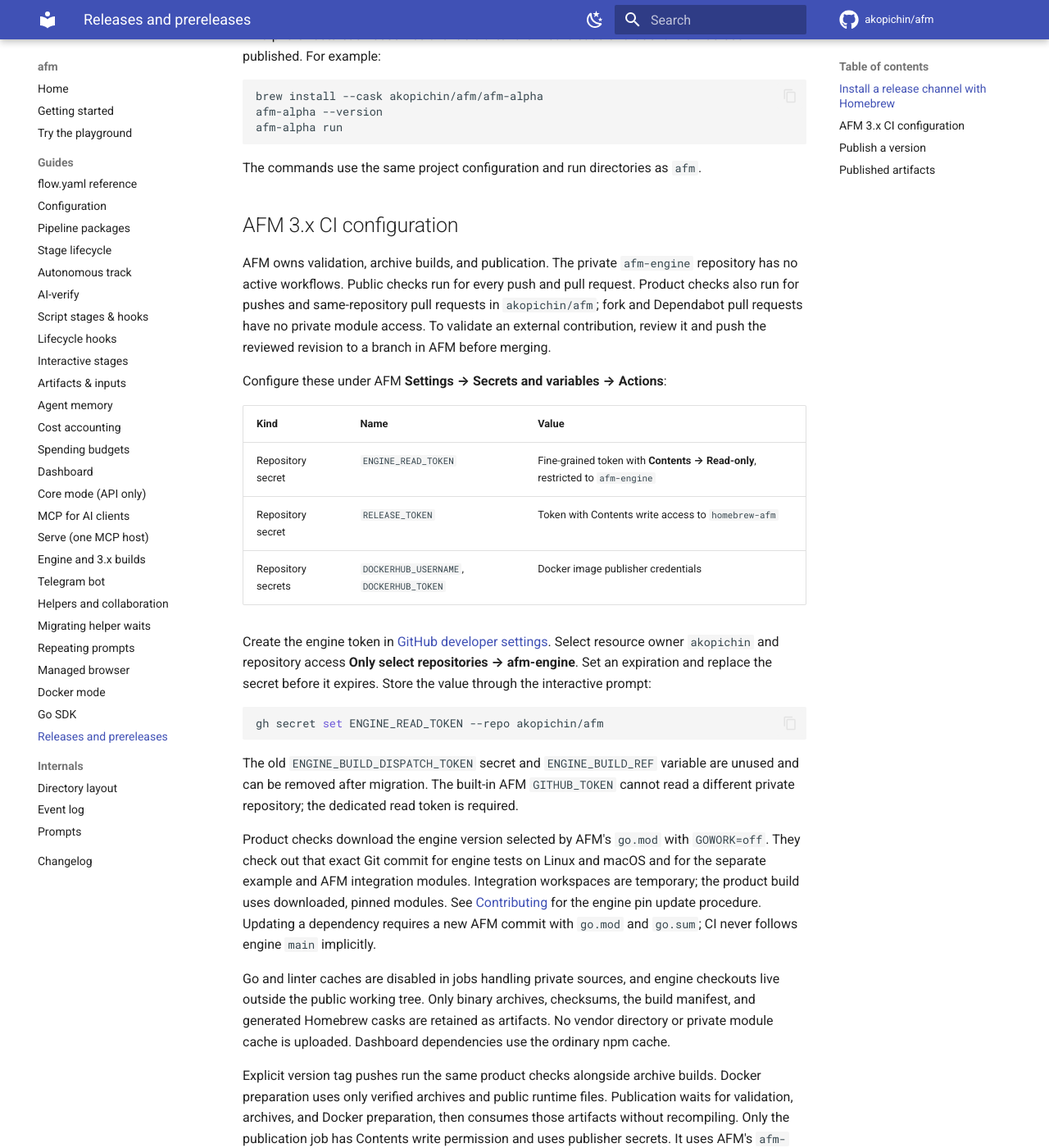
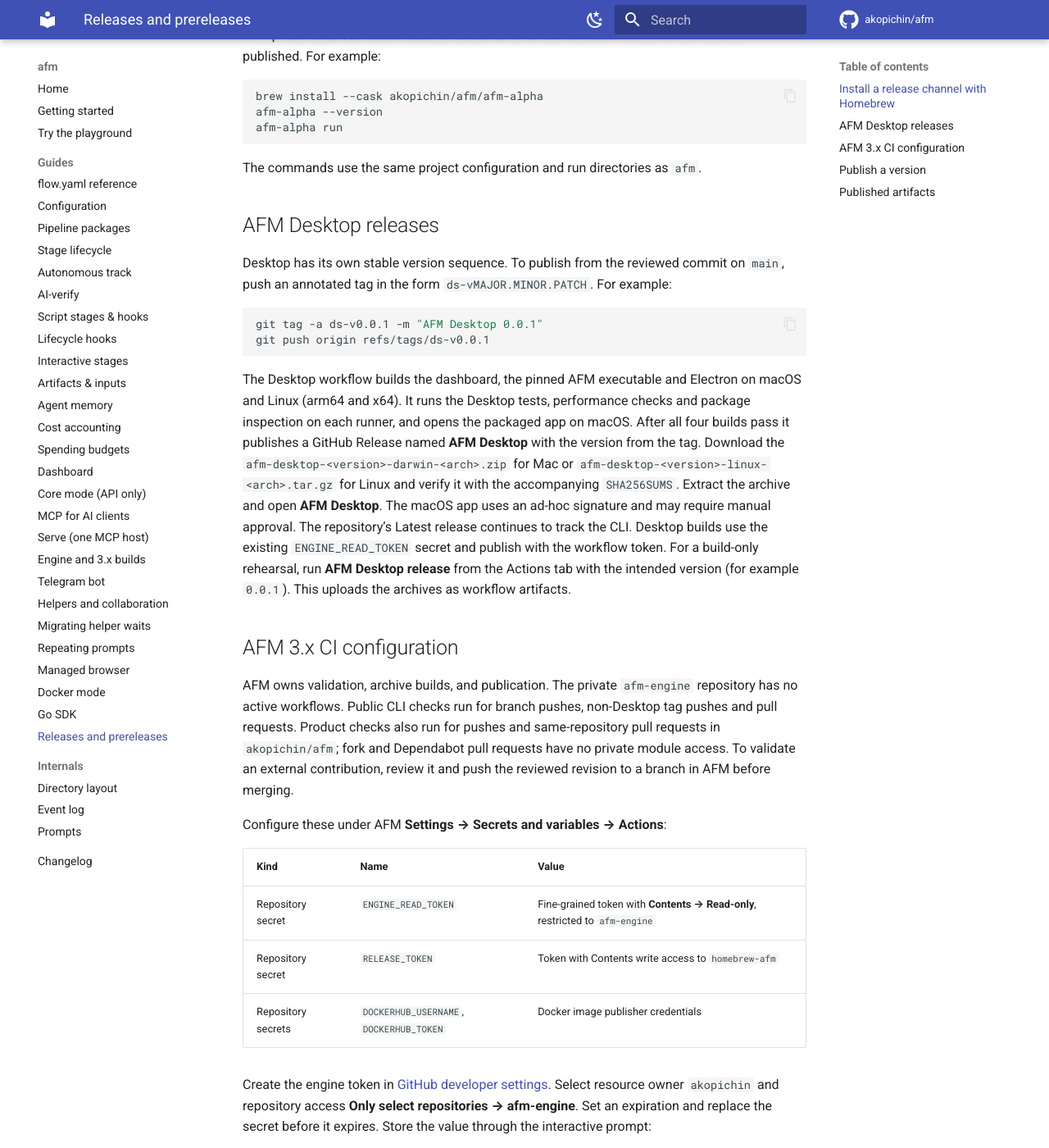
Before and after one commit to akopichin/afm, an MkDocs documentation site: the page built from docs/releases.md, in a window 1280 px wide and 1400 px high, scrolled down 912 px. Shown: the whole window at 82% size. Built offline with MkDocs 1.6.1 and Material for MkDocs 9.7.7, drawn with Linux system fonts in a browser that asks for light colours; comment, search, counter and statistics services are not loaded.

Commit message:
Собирать и публиковать AFM Desktop по отдельным тегам ds-v

````diff
--- a/docs/releases.md
+++ b/docs/releases.md
@@ -35,11 +35,34 @@ afm-alpha run
 
 The commands use the same project configuration and run directories as `afm`.
 
+## AFM Desktop releases
+
+Desktop has its own stable version sequence. To publish from the reviewed commit on
+`main`, push an annotated tag in the form `ds-vMAJOR.MINOR.PATCH`. For example:
+
+```sh
+git tag -a ds-v0.0.1 -m "AFM Desktop 0.0.1"
+git push origin refs/tags/ds-v0.0.1
+```
+
+The Desktop workflow builds the dashboard, the pinned AFM executable and Electron
+on macOS and Linux (arm64 and x64). It runs the Desktop tests, performance checks
+and package inspection on each runner, and opens the packaged app on macOS. After
+all four builds pass it publishes a GitHub Release named **AFM Desktop** with the
+version from the tag. Download the `afm-desktop-<version>-darwin-<arch>.zip` for
+Mac or `afm-desktop-<version>-linux-<arch>.tar.gz` for Linux and verify it with
+the accompanying `SHA256SUMS`. Extract the archive and open **AFM Desktop**.
+The macOS app uses an ad-hoc signature and may require manual approval.
+The repository’s Latest release continues to track the CLI. Desktop builds use
+the existing `ENGINE_READ_TOKEN` secret and publish with the workflow token.
+For a build-only rehearsal, run **AFM Desktop release** from the Actions tab with
+the intended version (for example `0.0.1`). This uploads the archives as workflow artifacts.
+
 ## AFM 3.x CI configuration
 
 AFM owns validation, archive builds, and publication. The private `afm-engine`
-repository has no active workflows. Public checks run for every push and pull
-request. Product checks also run for pushes and same-repository pull requests in
+repository has no active workflows. Public CLI checks run for branch pushes, non-Desktop tag pushes and pull
+requests. Product checks also run for pushes and same-repository pull requests in
 `akopichin/afm`; fork and Dependabot pull requests have no private module access.
 To validate an external contribution, review it and push the reviewed revision
 to a branch in AFM before merging.
````
Also changed, not shown: CHANGELOG.md (+6 -0 lines), 5 other files.
